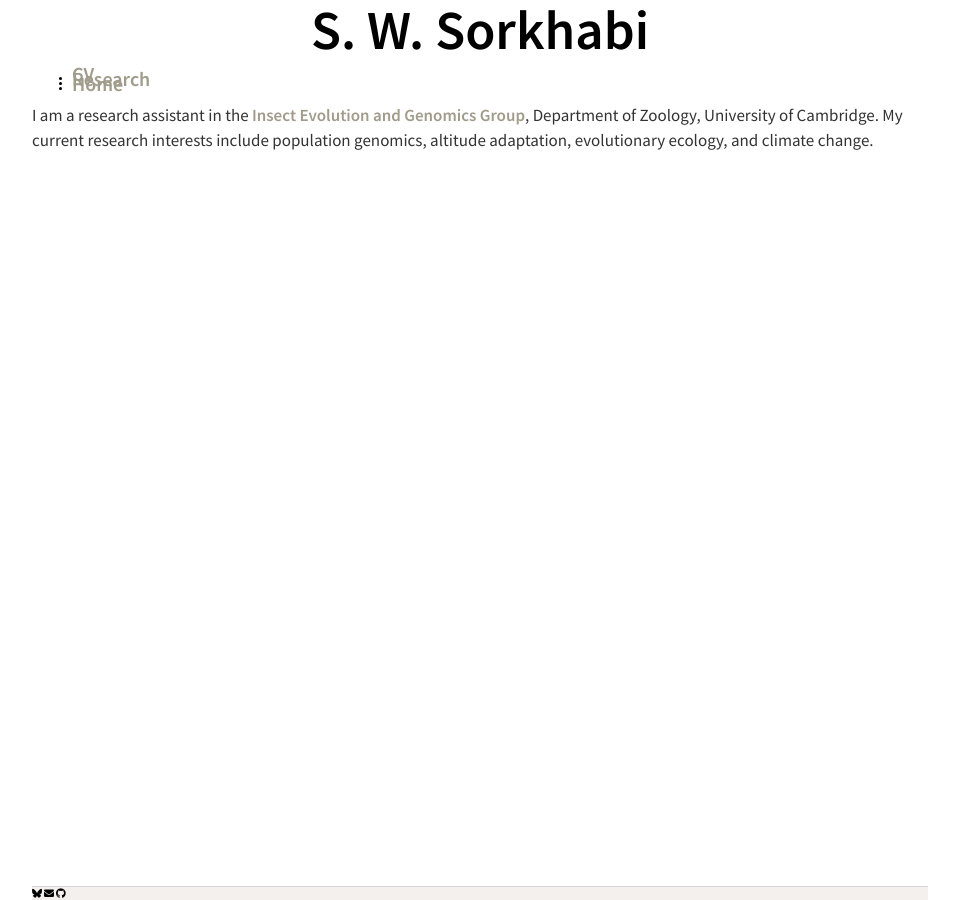
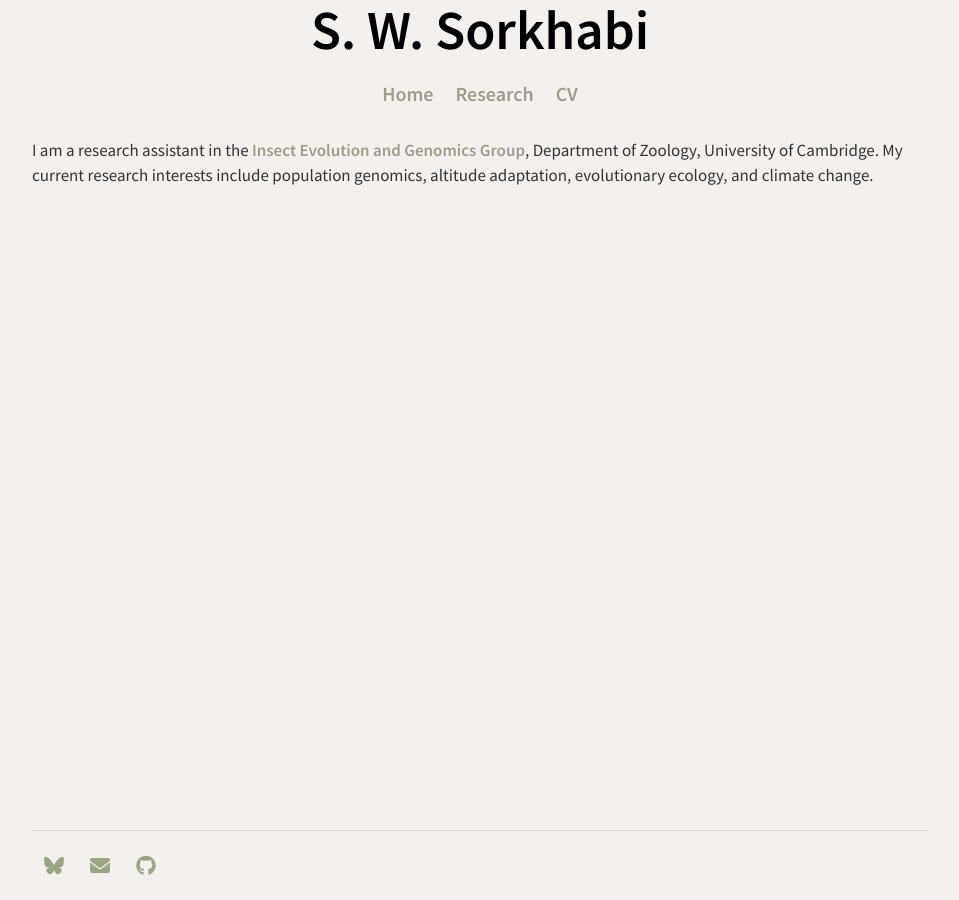
Before and after one commit to ssorkhabi/ssorkhabi.github.io, a Jekyll site: the page built from index.md, in a window 1280 px wide. Shown: the whole page, without its empty margins (160-1119 px from the left). Built offline with Jekyll 4.4.1, drawn with Linux system fonts in a browser that asks for light colours.

Commit message:
change styling

```diff
--- a/css/main.css
+++ b/css/main.css
@@ -1,3 +1,13 @@
+/* COLOURS */
+:root {
+  --cream: #f4f0ed;
+  --border: #d5d5d5;
+  --text: #333;
+  --plum: #6a2b54;
+  --sage: #9aa582;
+  --sage-dark: #657359;
+}
+
 /* FONTS */
 @font-face {
   font-family: "Adobe Garamond Pro";
@@ -50,35 +60,45 @@
 
 html {
   font-size: 10px;
+  background-color: var(--cream);
 }
 
-/* Detault parameters */
-
-* {
-  font-family: "Source Sans Pro";
-  font-weight: 400;
+*,
+*::before,
+*::after {
   box-sizing: border-box;
-  font-size: rem;
-  text-decoration: none;
-  color: black;
-  font-weight: normal;
-  font-style: normal;
 }
 
 body {
-  margin: auto;
-  margin-bottom: 0px;
+  margin: 0 auto;
   width: 70%;
+  padding-bottom: 8rem; /* keeps the last paragraph clear of the fixed footer */
+  background-color: var(--cream);
+  color: black;
+  font-family: "Source Sans Pro", sans-serif;
+  font-weight: 400;
+}
+
+/* Let Markdown's *italic* and **bold** work */
+em,
+i {
+  font-style: italic;
+}
+
+strong,
+b {
+  font-weight: 600;
 }
 
 /* Anchors */
 a {
   color: #a09b8a;
   font-weight: 600;
+  text-decoration: none;
 }
 
 a:hover {
-  color: #6a2b54;
+  color: var(--plum);
 }
 
 .research-links {
@@ -88,57 +108,50 @@ a:hover {
 h1 {
   margin-top: -5px;
   font-size: 5.5rem;
-  font-family: "Source Sans Pro", "Sans-Serif";
-  font-style: normal;
+  font-family: "Source Sans Pro", sans-serif;
   font-weight: 600;
   text-align: center;
 }
 
-.nav-bar {
-  font-family: "Source Sans Pro", "Helvetica", "Sans-Serif";
-  font-style: normal;
+/* NAVIGATION */
+
+nav {
   padding-bottom: 5px;
-  padding-top: 40px;
-  margin-top: 0px; /* Space between navegation bar and top of body*/
-  list-style: none;
+  margin-top: -30px;
   font-weight: 500;
-  font-size: large;
-  text-align: right;
+  text-align: center;
+  width: 100%;
   overflow: hidden;
-  position: sticky;
-  top: 0px;
-  border-bottom: 1px solid #d5d5d5;
-  background-color: #f4f0ed;
-  z-index: 1;
 }
 
-/* Navigation bar for computer format */
-.nav-bar-bottom {
-  display: none;
+nav ul {
+  display: inline-block;
+  margin: 0;
+  padding: 0;
+  list-style: none;
+}
+
+nav li {
+  display: inline-block;
+  margin: 10px;
 }
 
 nav a {
-  z-index: 1;
   font-size: 2rem;
 }
 
-nav li {
-  margin-top: -3rem;
-}
+/* TEXT */
 
 .lighter {
   font-size: 1.7rem;
   line-height: 1.45em;
   width: 100%;
-  font-family: "Source Sans Pro", sans-serif;
-  font-weight: 400;
-  font-style: normal;
 }
 
 p {
   font-size: 1.5rem;
   line-height: 1.4em;
-  color: #333;
+  color: var(--text);
   position: relative;
   text-align: left;
 }
@@ -163,11 +176,10 @@ p {
   margin: auto;
   margin-top: 5rem;
   font-size: 3.8rem;
-  color: #6a2b54;
-  font-family: "Adobe Garamond Pro", "Sans Serif";
+  color: var(--plum);
+  font-family: "Adobe Garamond Pro", serif;
   text-align: center;
   font-weight: normal;
-  font-style: normal;
 }
 
 /* Research paragraphs */
@@ -179,57 +191,73 @@ p {
 .rimg {
   width: 70%;
   display: block;
-  margin-left: auto;
-  margin-right: auto;
-  margin-top: 2rem;
-  margin-bottom: 0rem;
+  margin: 2rem auto 0;
 }
 
 .separator {
-  margin: auto;
+  margin: 0 auto 5rem;
   display: flex;
   width: 18rem;
-  margin-top: 0rem;
-  margin-bottom: 5rem;
 }
 
 .research {
   font-size: 1em;
   line-height: 1.4em;
-  color: #333;
-  font-family: "Source Sans Pro", sans-serif;
-  font-weight: 400;
-  font-style: normal;
+  color: var(--text);
   width: 100%;
 }
 
 hr {
   height: 1px;
-  background-color: #d5d5d5;
+  background-color: var(--border);
   border: none;
-  padding: 0px;
-  margin: 0px;
+  padding: 0;
+  margin: 0;
 }
 
+/* FOOTER */
+
 footer {
+  position: fixed;
+  bottom: 0;
+  left: 0;
+  right: 0;
+  margin: 0 auto;
+  width: 70%;
   z-index: 1;
-  clear: both;
-  bottom: 0px;
-  position: fixed;
-  width: 70%;
-  border-top: 1px solid #d5d5d5;
-  background-color: #f4f0ed;
+  border-top: 1px solid var(--border);
+  background-color: var(--cream);
+}
+
+.social-icon {
+  display: inline-block;
+  padding: 20px 0;
+  width: 40px;
+  margin: 2px;
+  font-size: 20px;
+  text-align: center;
+  color: var(--sage);
+}
+
+.social-icon:hover {
+  color: var(--sage-dark);
 }
 
 /* CV */
 
-/* CV text */
 .short-cv {
   margin: 8rem 10rem 10rem 0;
 }
 
-/* CV text italic in about */
+.short-cv ul {
+  padding: 0;
+  margin: 2.2rem 0 4rem 3rem;
+  list-style: none;
+  display: block;
+}
+
 .short-cv li {
+  display: block;
   list-style: none;
   font-size: 2rem;
   margin-bottom: 2rem;
@@ -237,42 +265,23 @@ footer {
 
 /* CV titles */
 .title-cv {
-  font-family: "Source Sans Pro", sans-serif;
   font-weight: 600;
-  font-style: normal;
   font-size: 2rem;
   margin-bottom: 0.5rem;
-}
-
-/* CV text */
-.short-cv ul {
-  padding: 0;
-  margin-bottom: 4rem;
-  margin-top: 2.2rem;
-  margin-left: 3rem;
-  list-style: none;
-  display: block;
-}
-
-.short-cv li {
-  display: block;
 }
 
 /* CV dates */
 .dates-cv {
   display: inline-block;
-  font-family: "Source Sans Pro", sans-serif;
   font-weight: 600;
-  font-style: normal;
   font-size: 2.2rem;
   color: #6f2741;
 }
 
 /* CV uni names */
 .unis-cv {
-  font-family: "Adobe Garamond Pro", sans-serif;
+  font-family: "Adobe Garamond Pro", serif;
   font-weight: normal;
-  font-style: normal;
   font-size: 2.1rem;
   margin-top: -0.2rem;
 }
```
